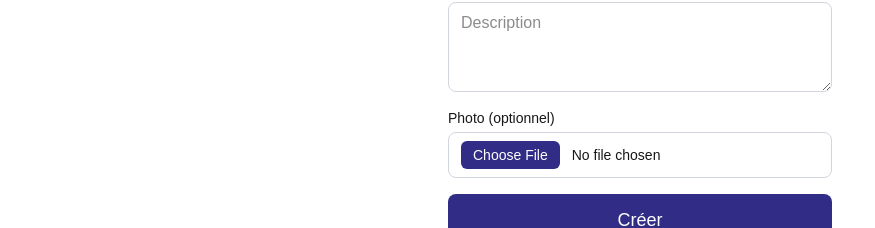
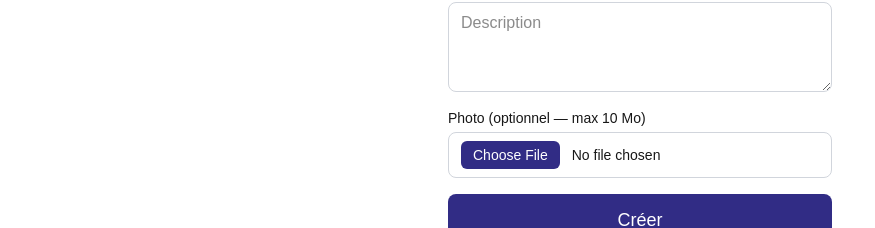
Before and after one commit to evairson/emprunt-front, a Next.js app: page /admin/material/new in a window 1280 px wide. Shown: the part 204-432 px from the top of the page, without its empty margins (0-875 px from the left). Built offline with nearby package versions, Linux system fonts and the light colour scheme; no server answers.

Commit message:
taille de photo limitée à 10 mo

```diff
--- a/app/admin/material/[id]/edit/page.tsx
+++ b/app/admin/material/[id]/edit/page.tsx
@@ -2,7 +2,7 @@
 import { useEffect, useState } from 'react';
 import Image from 'next/image';
 import { useRouter, useParams } from 'next/navigation';
-import { API_URL, photoSrc } from '@/lib/constants';
+import { API_URL, MAX_PHOTO_SIZE, photoSrc } from '@/lib/constants';
 import type { User } from '@/types/user';
 import type { Material } from '@/types/material';
 import Button from '@/components/button';
@@ -45,8 +45,12 @@ export default function EditMaterialPage() {
 
   const handleSubmit = async (e: React.FormEvent) => {
     e.preventDefault();
+    setError('');
+    if (photo && photo.size > MAX_PHOTO_SIZE) {
+      setError('La photo dépasse 10 Mo');
+      return;
+    }
     setSubmitting(true);
-    setError('');
     try {
       const res = await fetch(`${API_URL}/material/${id}`, {
         method: 'PATCH',
--- a/app/admin/material/new/page.tsx
+++ b/app/admin/material/new/page.tsx
@@ -1,7 +1,7 @@
 'use client';
 import { useEffect, useState } from 'react';
 import { useRouter } from 'next/navigation';
-import { API_URL } from '@/lib/constants';
+import { API_URL, MAX_PHOTO_SIZE } from '@/lib/constants';
 import type { User } from '@/types/user';
 import type { Material } from '@/types/material';
 import Button from '@/components/button';
@@ -29,8 +29,12 @@ export default function NewMaterialPage() {
 
   const handleSubmit = async (e: React.FormEvent) => {
     e.preventDefault();
+    setError('');
+    if (photo && photo.size > MAX_PHOTO_SIZE) {
+      setError('La photo dépasse 10 Mo');
+      return;
+    }
     setSubmitting(true);
-    setError('');
     try {
       const res = await fetch(`${API_URL}/material`, {
         method: 'POST',
@@ -89,7 +93,7 @@ export default function NewMaterialPage() {
             className="border border-gray-300 dark:border-gray-700 rounded-lg px-3 py-2 bg-white dark:bg-gray-900"
           />
           <label className="flex flex-col gap-1 text-sm">
-            Photo (optionnel)
+            Photo (optionnel — max 10 Mo)
             <input
               type="file"
               accept="image/*"
--- a/lib/constants.ts
+++ b/lib/constants.ts
@@ -4,6 +4,8 @@ export const API_URL =
     ? process.env.NEXT_PUBLIC_API_URL
     : 'http://localhost:3000';
 
+export const MAX_PHOTO_SIZE = 10 * 1024 * 1024;
+
 export function photoSrc(photoUrl: string | null | undefined): string | null {
   if (!photoUrl) return null;
   if (photoUrl.startsWith('http://') || photoUrl.startsWith('https://')) return photoUrl;
```
Also changed, not shown: 1 other file (tests, documents, lock files or other folders).
